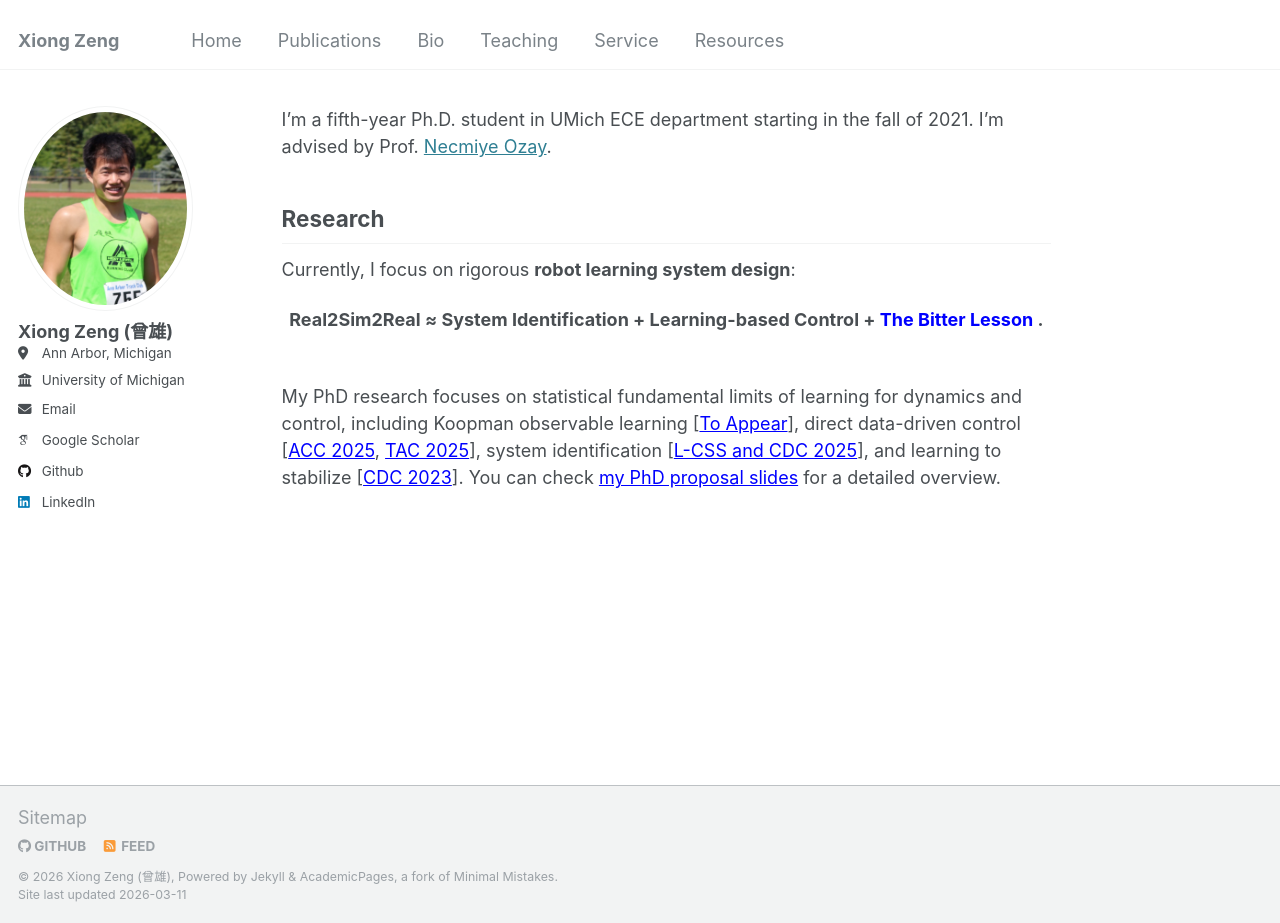
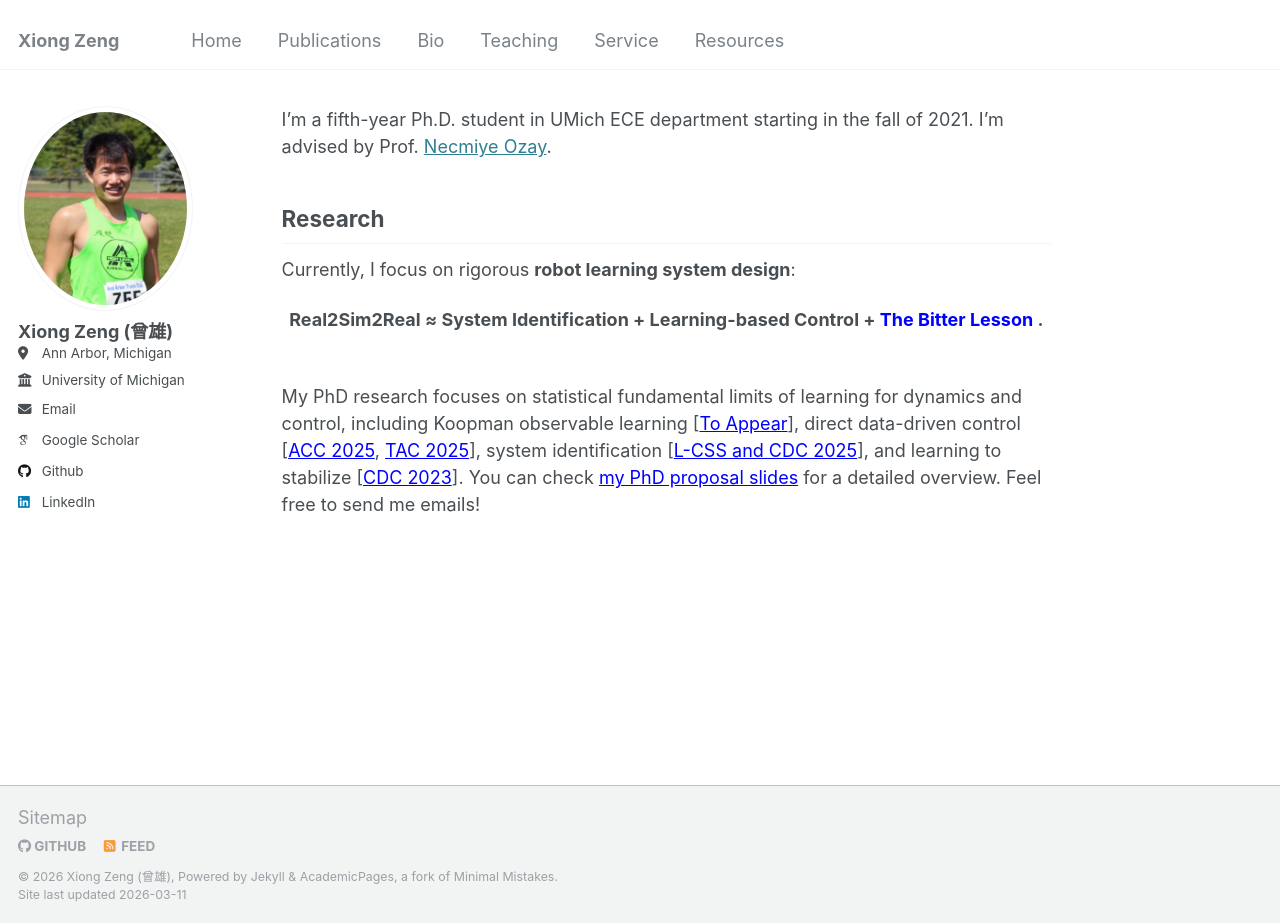
Before and after one commit to zengxiong111/zengxiong.github.io, a Jekyll site: the page built from _pages/about.md, in a window 1280 px wide and 923 px high. Built offline with Jekyll 4.4.1, drawn with Linux system fonts in a browser that asks for light colours; some web fonts are replaced.

Commit message:
Update about.md

```diff
--- a/_pages/about.md
+++ b/_pages/about.md
@@ -19,4 +19,4 @@ The Bitter Lesson
 <br>
 
 My PhD research focuses on statistical fundamental limits of learning for dynamics and control, including Koopman observable learning [<a href="https://scholar.google.com/citations?user=v4lWTTwAAAAJ&hl=en" style="color: blue;" target="_blank">To Appear</a>], direct data-driven control [<a href="https://web.eecs.umich.edu/~necmiye/pubs/ZengBO_acc25.pdf" style="color: blue;" target="_blank">ACC 2025</a>, <a href="https://arxiv.org/abs/2412.19705" style="color: blue;" target="_blank">TAC 2025</a>], system identification [<a href="https://arxiv.org/abs/2503.16817" style="color: blue;" target="_blank">L-CSS and CDC 2025</a>], and learning to stabilize [<a href="https://arxiv.org/abs/2311.11151" style="color: blue;" target="_blank">CDC 2023</a>].
-You can check <a href="https://zengxiong111.github.io/zengxiong.github.io/files/phd_propsoal_Xiong_Zeng_part.pdf" target="_blank" style="color: blue;">my PhD proposal slides</a> for a detailed overview.
+You can check <a href="https://zengxiong111.github.io/zengxiong.github.io/files/phd_propsoal_Xiong_Zeng_part.pdf" target="_blank" style="color: blue;">my PhD proposal slides</a> for a detailed overview. Feel free to send me emails!
```
